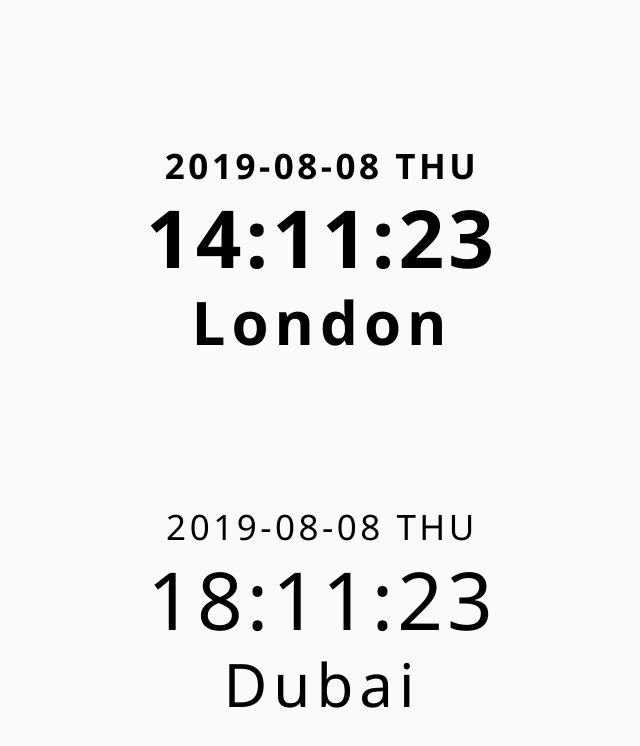
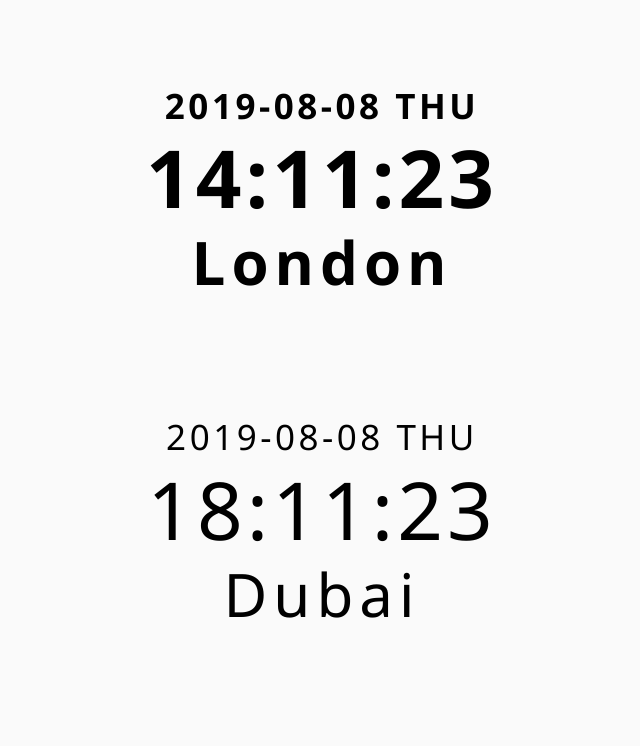
Before and after one commit to JMyner/ChalklineWallboard, a plain HTML site: page dist/index.html in a window 1280 px wide. Shown: the part 776-1522 px from the top of the page, without its empty margins (318-958 px from the left). Drawn offline with nearby package versions, Linux system fonts and the light colour scheme.

Commit message:
smaller margin

```diff
--- a/dist/style.css
+++ b/dist/style.css
@@ -17,7 +17,7 @@ p {
   text-align: center;
   display: grid;
   grid-template-columns: 1fr;
-  grid-gap: 150px;
+  grid-gap: 120px;
 }
 
 .text {
```
